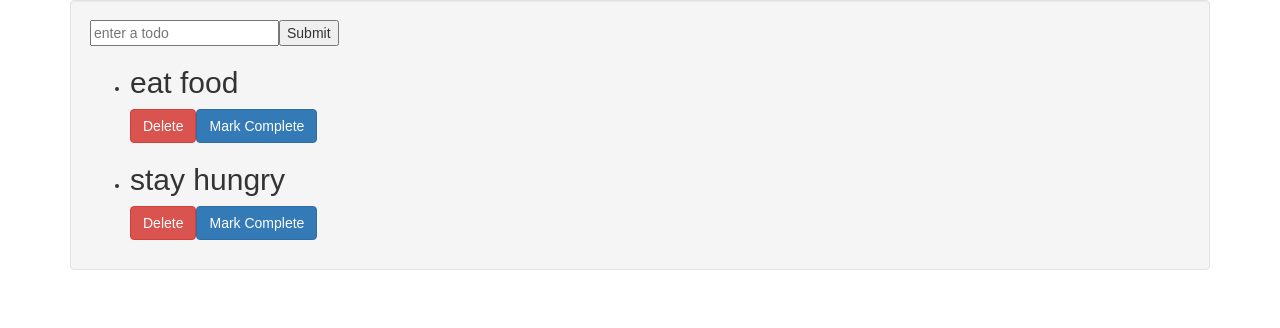
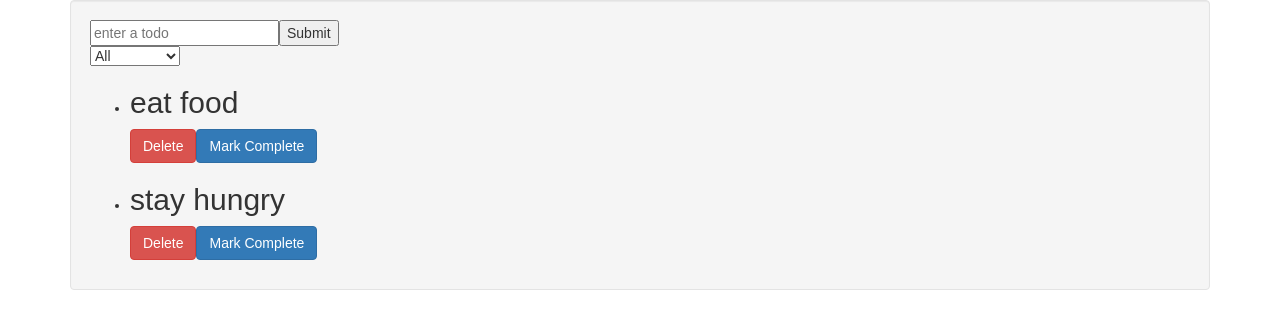
Before and after one commit to AryDavani/react-todo-app, a React (Create React App) app: page / in a window 1280 px wide. Shown: the top 328 px of the page. Built offline with nearby package versions, Linux system fonts and the light colour scheme.

Commit message:
added select option

```diff
--- a/src/containers/TodoList.js
+++ b/src/containers/TodoList.js
@@ -16,6 +16,7 @@ class TodoList extends Component {
 
     this._handleChange = this._handleChange.bind(this);
     this._handleFormSubmit = this._handleFormSubmit.bind(this);
+    this._handleOptions = this._handleOptions.bind(this);
   }
 
   _handleChange(event){
@@ -26,6 +27,10 @@ class TodoList extends Component {
 
   _handleFormSubmit(event){
     console.log("form submitted ");
+  }
+
+  _handleOptions(event){
+    console.log("selected", event.target.value);
   }
 
   render() {
@@ -49,6 +54,12 @@ class TodoList extends Component {
           <button type="submit">Submit</button>
         </form>
 
+        <select onChange={ this._handleOptions }>
+          <option value="all">All</option>
+          <option value="completed">Completed</option>
+          <option value="incomplete">Incomlete</option>
+        </select>
+
         <ul>
           { allTodos }
         </ul>
```
